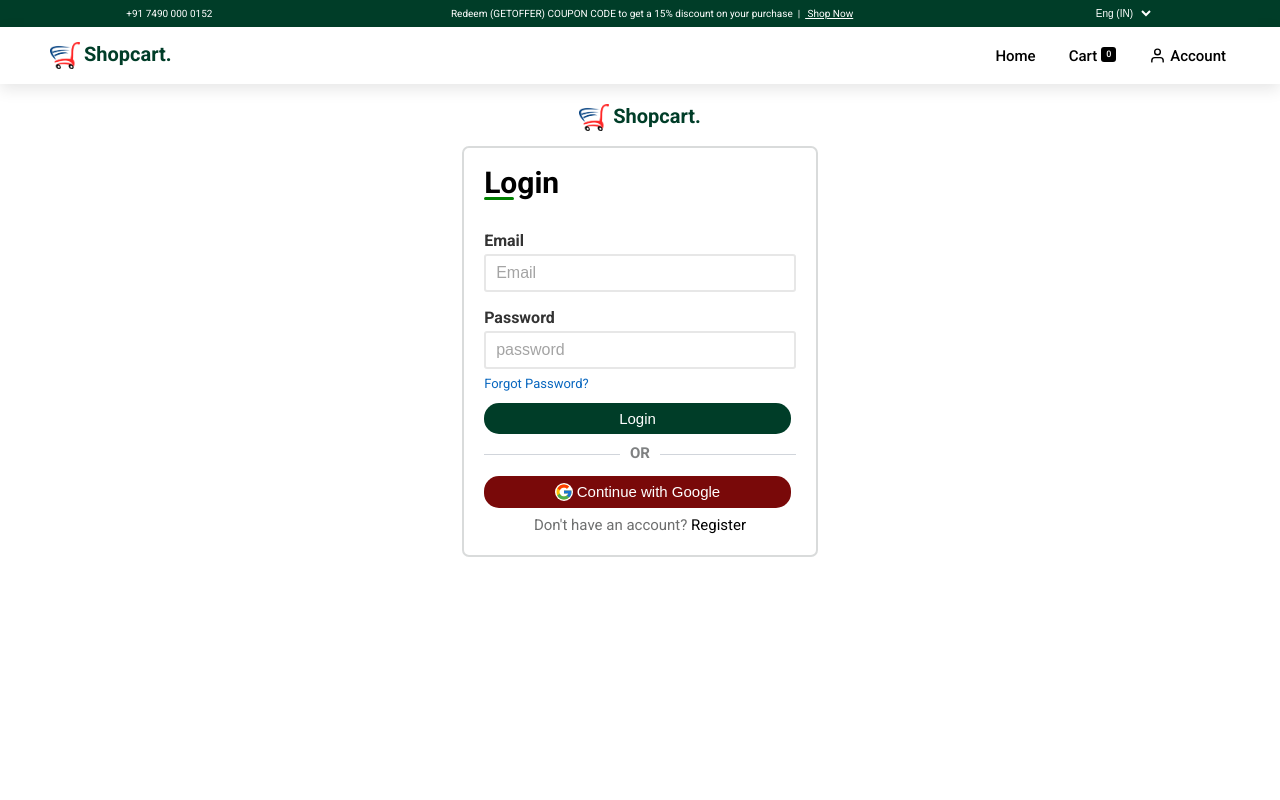
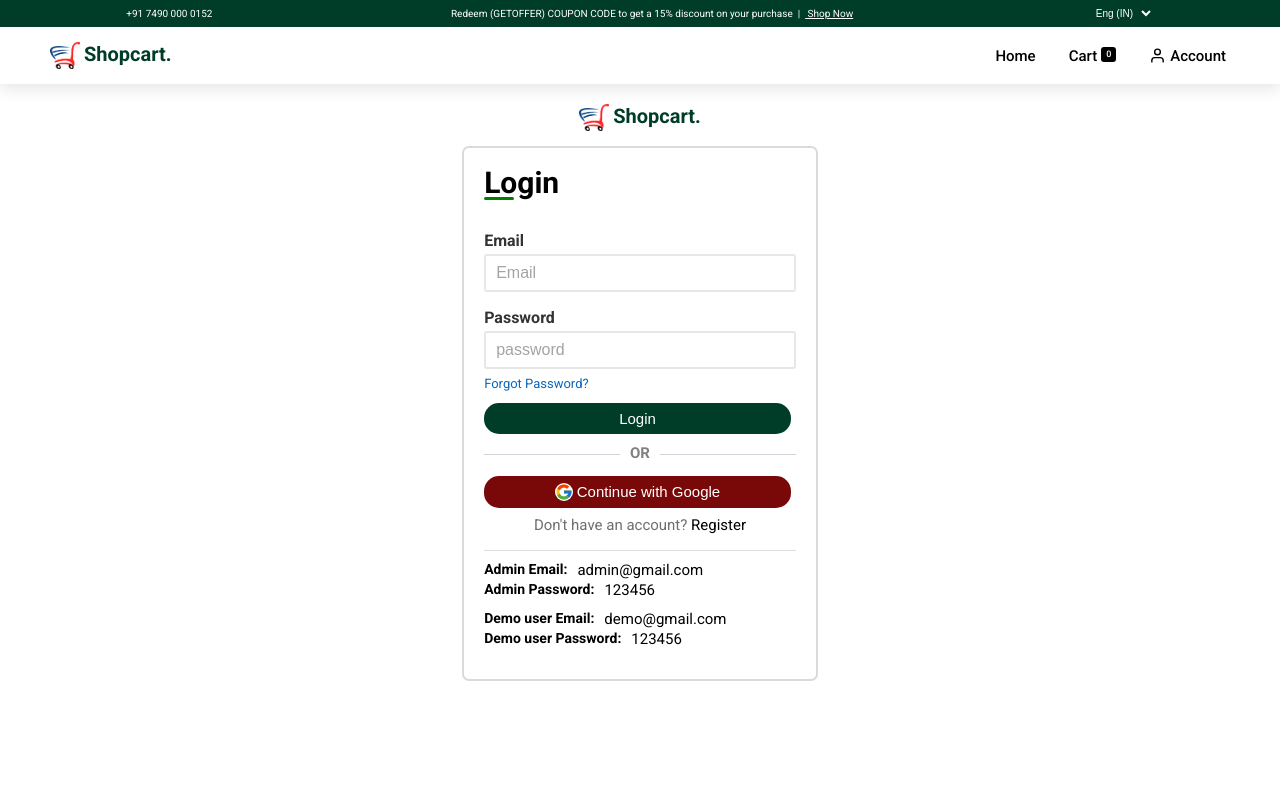
Before and after one commit to Midhunkumar-se/shopcart, a React (Create React App) app: page /login in a window 1280 px wide. Shown: the top 800 px of the page. Built offline with nearby package versions, Linux system fonts and the light colour scheme; no server answers.

Commit message:
small changes in login page

```diff
--- a/src/pages/auth/Login.jsx
+++ b/src/pages/auth/Login.jsx
@@ -102,7 +102,7 @@
             </p>
           </form>
         </div>
-        {/* <div className="demo-users-container">
+        <div className="demo-users-container">
           <div className="demo-admin">
             <div>
               <b>Admin Email:</b> <p>admin@gmail.com</p>
@@ -119,7 +119,7 @@
               <b>Demo user Password:</b> <p>123456</p>
             </div>
           </div>
-        </div> */}
+        </div>
       </Card>
     </section>
   );
```
